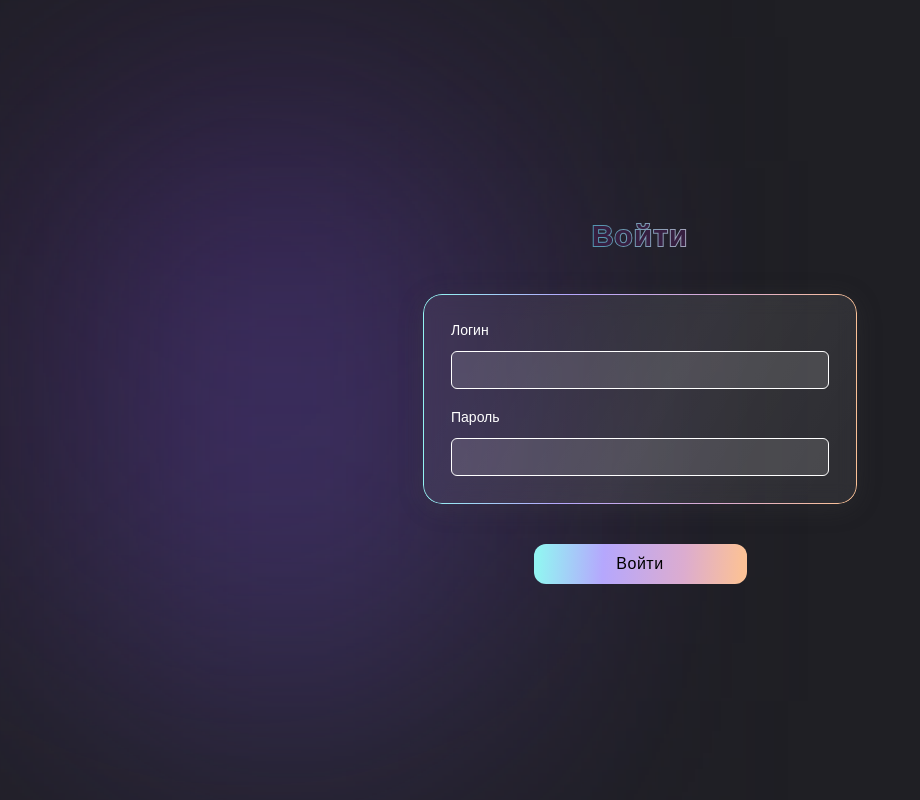
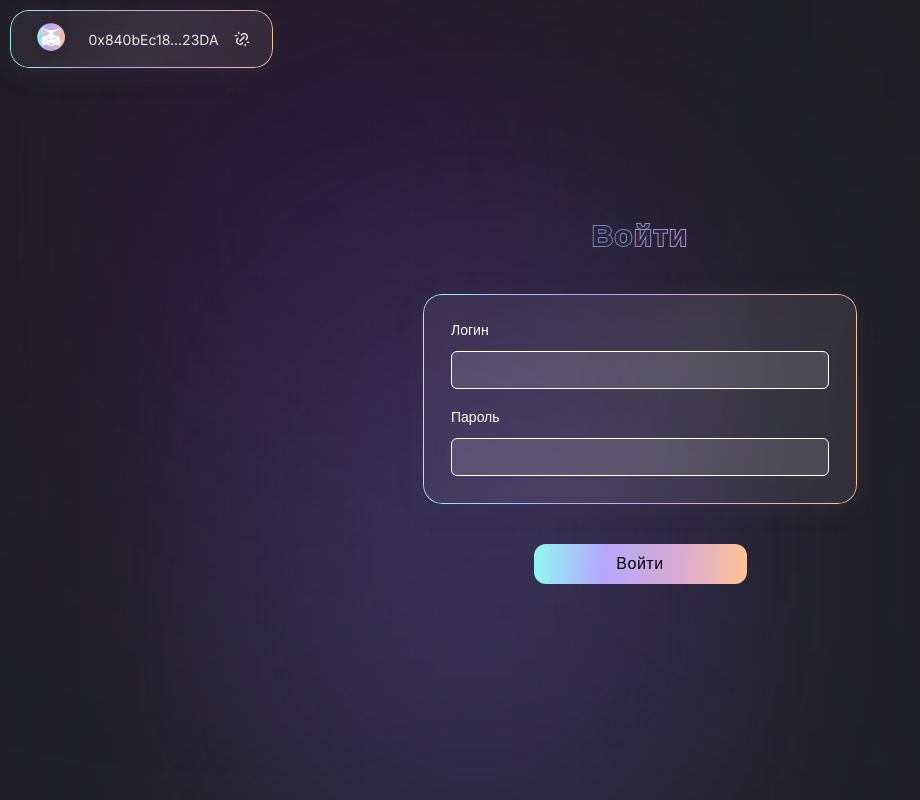
Before and after one commit to vitacore-company/vita3auth, a React (Create React App) app: page / in a window 1280 px wide. Shown: the whole page, without its empty margins (0-920 px from the left). Built offline with nearby package versions, Linux system fonts and the light colour scheme; no server answers.

Commit message:
style upd

```diff
--- /dev/null
+++ b/index.d.ts
@@ -0,0 +1,6 @@
+declare module "*.svg" {
+  import React = require("react")
+  export const ReactComponent: React.FC<React.SVGProps<SVGSVGElement>>
+  const src: string
+  export default src
+}
--- a/package.json
+++ b/package.json
@@ -1,6 +1,6 @@
 {
   "name": "@vitacore-company/vita3auth",
-  "version": "0.0.0-test28",
+  "version": "0.0.0-test29",
   "main": "dist/main",
   "module": "dist/main",
   "dependencies": {
--- /dev/null
+++ b/src/components/AddressEOA/AddressEOA.tsx
@@ -0,0 +1,32 @@
+import { IAddressEOA } from "../../types"
+import { ReactComponent as MetamaskLogo } from "./metamask.svg"
+import { ReactComponent as CopyLogo } from "./copy.svg"
+import { parseAccount } from "src/utils/utils"
+
+const AddressEOA = (props: IAddressEOA) => {
+  const { address } = props
+
+  const copy = async () => {
+    await navigator.clipboard.writeText(address || "")
+  }
+
+  return (
+    <div className="address">
+      {address ? (
+        <>
+          <MetamaskLogo />
+          <div className="address_number">
+            {address && parseAccount(address)}
+          </div>
+          <div className="address_copy" onClick={copy}>
+            <CopyLogo />
+          </div>
+        </>
+      ) : (
+        <div className="address_no">Кошелек отсутствует</div>
+      )}
+    </div>
+  )
+}
+
+export default AddressEOA
--- a/src/components/App/App.tsx
+++ b/src/components/App/App.tsx
@@ -1,6 +1,7 @@
 import { useEffect, useState } from "react"
 import Auth from "../Auth/Auth"
 import { walletEOAState } from "src/types"
+import AddressEOA from "../AddressEOA/AddressEOA"
 
 function App() {
   const [walletEOA, setWalletEOA] = useState<walletEOAState>(null)
@@ -12,6 +13,9 @@ function App() {
   return (
     <div className="app">
       <Auth onEOAchange={setWalletEOA} />
+      <div style={{ position: "absolute", top: 10, left: 10 }}>
+        <AddressEOA address="0x840bEc189516EC2eE70a273FCf3885e0912823DA" />
+      </div>
     </div>
   )
 }
--- a/src/index.scss
+++ b/src/index.scss
@@ -1,3 +1,7 @@
+@import url("https://fonts.googleapis.com/css2?family=Inter&family=Manrope:wght@200;400&display=swap");
+
+//constants
+
 @mixin input-style {
   width: 100%;
   height: 38px;
@@ -28,10 +32,48 @@
   transition: all 6s ease;
 }
 
-$form-radius: 19px;
+@mixin gradient-border {
+  z-index: -1;
+  content: "";
+  position: absolute;
+  top: 0;
+  left: 0;
+  right: 0;
+  bottom: 0;
+  border-radius: $border-radius;
+  border: 1px solid transparent;
+  background: $linear-gradient-light;
+
+  mask: linear-gradient(#fff 0 0) padding-box, linear-gradient(#fff 0 0);
+  -webkit-mask: linear-gradient(#fff 0 0) padding-box, linear-gradient(#fff 0 0);
+  -webkit-mask-composite: destination-out;
+  mask-composite: exclude;
+}
+
+$border-radius: 19px;
+$linear-gradient-light: linear-gradient(
+    93.2deg,
+    #93f3f2 2.64%,
+    #b5a7fd 32.73%,
+    #dcaccf 70.32%,
+    #fbc197 97.36%
+  )
+  border-box;
+
+$linear-gradient-dark: linear-gradient(
+  118.79deg,
+  rgba(255, 255, 255, 0.06) 14.72%,
+  rgba(255, 255, 255, 0.1) 53.94%,
+  rgba(255, 255, 255, 0.07) 92.4%
+);
+
+$box-shadow-component: 0px 4px 24px rgba(67, 67, 67, 0.25);
 
 body {
   margin: 0;
+}
+
+//auth
 .auth {
   background: rgba(31, 31, 36, 1);
   flex-direction: column;
@@ -41,6 +83,8 @@ body {
   align-items: center;
   width: 100vw;
   height: 100vh;
+  overflow: hidden;
+  position: relative;
   &_label {
     z-index: 1;
     font-family: sans-serif;
@@ -59,45 +103,18 @@ body {
     box-sizing: border-box;
     width: 434px;
     height: 210px;
-      border-radius: $form-radius;
+    border-radius: $border-radius;
     padding: 28px;
     display: flex;
     flex-direction: column;
     gap: 20px;
-      background: linear-gradient(
-        118.79deg,
-        rgba(255, 255, 255, 0.06) 14.72%,
-        rgba(255, 255, 255, 0.1) 53.94%,
-        rgba(255, 255, 255, 0.07) 92.4%
-      );
+    background: $linear-gradient-dark;
     background-blend-mode: luminosity;
-      box-shadow: 0px 4px 24px rgba(67, 67, 67, 0.25);
+    box-shadow: $box-shadow-component;
     backdrop-filter: blur(10px);
 
     &:before {
-        z-index: -1;
-        content: "";
-        position: absolute;
-        top: 0;
-        left: 0;
-        right: 0;
-        bottom: 0;
-        border-radius: $form-radius;
-        border: 1px solid transparent;
-        background: linear-gradient(
-            93.2deg,
-            #93f3f2 2.64%,
-            #b5a7fd 32.73%,
-            #dcaccf 70.32%,
-            #fbc197 97.36%
-          )
-          border-box;
-
-        mask: linear-gradient(#fff 0 0) padding-box, linear-gradient(#fff 0 0);
-        -webkit-mask: linear-gradient(#fff 0 0) padding-box,
-          linear-gradient(#fff 0 0);
-        -webkit-mask-composite: destination-out;
-        mask-composite: exclude;
+      @include gradient-border;
     }
 
     &_email {
@@ -127,7 +144,7 @@ body {
         left: 0;
         right: 0;
         bottom: 0;
-          border-radius: $form-radius;
+        border-radius: $border-radius;
       }
     }
   }
@@ -139,13 +156,7 @@ body {
     align-items: center;
     width: 213px;
     height: 40px;
-      background: linear-gradient(
-        93.2deg,
-        #93f3f2 2.64%,
-        #b5a7fd 32.73%,
-        #dcaccf 70.32%,
-        #fbc197 97.36%
-      );
+    background: $linear-gradient-light;
     border-radius: 12px;
     &:hover {
       cursor: pointer;
@@ -160,6 +171,9 @@ body {
       letter-spacing: 0.5px;
     }
   }
+
+  //ellipse
+
   &_ellipse1 {
     @include ellipse-style;
     left: calc(50% - 540px / 2 - 337px);
@@ -174,6 +188,48 @@ body {
     background: #574696;
     height: 540px;
   }
+}
+
+// addressEOA
+
+.address {
+  display: flex;
+  gap: 15px;
+  justify-content: center;
+  align-items: center;
+  padding: 14px 20px;
+  width: 263px;
+  height: 58px;
+  background: $linear-gradient-dark;
+  border-radius: $border-radius;
+  backdrop-filter: blur(10px);
+  box-shadow: $box-shadow-component;
+  box-sizing: border-box;
+  &:before {
+    @include gradient-border;
+  }
+  &_number {
+    font-family: "Inter", sans-serif;
+    font-style: normal;
+    font-weight: 400;
+    font-size: 14px;
+    line-height: 17px;
+    color: #e8e8e8;
+  }
+  &_copy {
+    display: flex;
+    align-items: center;
+    &:hover {
+      cursor: pointer;
+    }
+  }
+  &_no {
+    font-family: "Inter", sans-serif;
+    font-style: normal;
+    font-weight: 500;
+    font-size: 18px;
+    line-height: 17px;
+    color: #e8e8e8;
   }
 }
 
--- a/src/types.ts
+++ b/src/types.ts
@@ -9,3 +9,6 @@ export type walletEOAState = ethers.Wallet | null
 export interface IEllipse {
   className: string
 }
+export interface IAddressEOA {
+  address?: string
+}
--- a/src/utils/utils.ts
+++ b/src/utils/utils.ts
@@ -12,3 +12,11 @@ export const getCryptoHash = async (email: string) => {
   const cryptoHash = await sha256(email)
   return cryptoHash
 }
+
+export const parseAccount = (account: string) => {
+  const array = account.split("")
+  const first10 = array.slice(0, 10)
+  const last4 = array.slice(-4)
+  const combined = [...first10, ".", ".", ".", ...last4]
+  return combined.join("")
+}
--- a/tsconfig.json
+++ b/tsconfig.json
@@ -35,5 +35,5 @@
     "jest",
     "src/setupTests.ts"
   ],
-  "include": ["src"]
+  "include": ["src", "index.d.ts"]
 }
```
Also changed, not shown: src/components/AddressEOA/copy.svg (added), src/components/AddressEOA/metamask.svg (added). Lines whose indentation alone changed are shown as unchanged.
